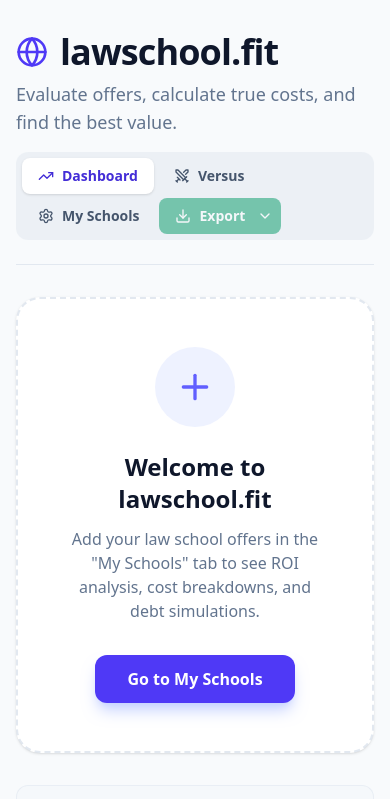
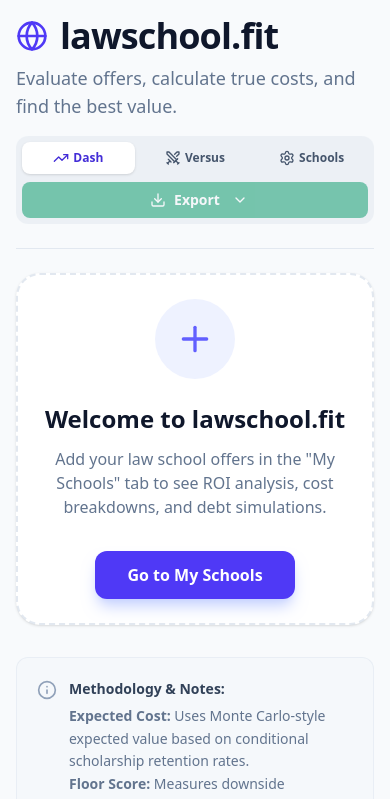
Before and after one commit to randomsoftwareguy1/Lawschool.fit, a React (Vite) app: page / in a window 390 px wide. Shown: the top 799 px of the page. Built offline with nearby package versions, Linux system fonts and the light colour scheme.

Commit message:
Optimized mobile viewing

```diff
--- a/src/App.tsx
+++ b/src/App.tsx
@@ -376,7 +376,7 @@ function ScholarshipSimulator({ data }: { data: CalculatedSchool[] }) {
         </div>
 
         <div className="lg:col-span-2 space-y-6">
-          <div className="grid grid-cols-2 md:grid-cols-4 gap-4">
+          <div className="grid grid-cols-2 lg:grid-cols-4 gap-3 sm:gap-4">
             <div className="bg-slate-50 p-4 rounded-xl border border-slate-200">
               <div className="text-xs font-bold text-slate-500 uppercase tracking-wider mb-1">Risk of Loss</div>
               <div className="text-2xl font-black text-rose-600">{(condRate * 100).toFixed(1)}%</div>
@@ -480,7 +480,7 @@ function VersusMode({ data, setMainTab }: { data: CalculatedSchool[], setMainTab
 
   if (data.length < 2) {
     return (
-      <div className="bg-slate-900 rounded-3xl p-12 text-center border-2 border-dashed border-slate-700 shadow-xl relative overflow-hidden">
+      <div className="bg-slate-900 rounded-3xl p-6 md:p-12 text-center border-2 border-dashed border-slate-700 shadow-xl relative overflow-hidden">
         <div className="absolute inset-0 bg-gradient-to-br from-indigo-500/10 to-rose-500/10 opacity-50" />
         <div className="relative z-10 max-w-md mx-auto">
           <div className="w-20 h-20 bg-slate-800 rounded-full flex items-center justify-center mx-auto mb-6 border-2 border-slate-700">
@@ -528,9 +528,9 @@ function VersusMode({ data, setMainTab }: { data: CalculatedSchool[], setMainTab
 
     return (
       <div className="flex flex-col gap-1 mb-6 group">
-        <div className="flex justify-between text-xs font-black text-slate-400 uppercase tracking-widest px-2">
+        <div className="flex justify-between text-[10px] sm:text-xs font-black text-slate-400 uppercase tracking-widest px-1 sm:px-2">
           <span className={cn("transition-colors", isP1Better ? "text-indigo-400 drop-shadow-[0_0_8px_rgba(129,140,248,0.8)]" : "")}>{format(val1)}</span>
-          <span className="group-hover:text-white transition-colors">{label}</span>
+          <span className="group-hover:text-white transition-colors text-center px-1">{label}</span>
           <span className={cn("transition-colors", isP2Better ? "text-rose-400 drop-shadow-[0_0_8px_rgba(251,113,133,0.8)]" : "")}>{format(val2)}</span>
         </div>
         <div className="flex h-6 bg-slate-950 rounded-sm overflow-hidden relative border-2 border-slate-800 shadow-inner">
@@ -578,16 +578,16 @@ function VersusMode({ data, setMainTab }: { data: CalculatedSchool[], setMainTab
         )}
       </AnimatePresence>
 
-      <div className="text-center mb-12 relative z-10">
+      <div className="text-center mb-8 md:mb-12 relative z-10">
         <motion.h2
           animate={isFighting ? { scale: [1, 1.1, 1], rotate: [0, -2, 2, 0] } : {}}
           transition={{ duration: 0.3, repeat: isFighting ? Infinity : 0 }}
-          className="text-6xl font-black italic tracking-tighter text-transparent bg-clip-text bg-gradient-to-r from-yellow-400 via-amber-500 to-orange-500 drop-shadow-[0_5px_5px_rgba(0,0,0,0.8)]"
+          className="text-4xl md:text-6xl font-black italic tracking-tighter text-transparent bg-clip-text bg-gradient-to-r from-yellow-400 via-amber-500 to-orange-500 drop-shadow-[0_5px_5px_rgba(0,0,0,0.8)]"
           style={{ WebkitTextStroke: '2px #78350f' }}
         >
           MORTAL KOMBAT
         </motion.h2>
-        <p className="text-slate-400 mt-2 font-bold tracking-widest uppercase text-sm">Choose Your Destiny</p>
+        <p className="text-slate-400 mt-2 font-bold tracking-widest uppercase text-xs md:text-sm">Choose Your Destiny</p>
       </div>
 
       <div className="flex flex-col md:flex-row gap-8 items-center justify-between relative z-10">
@@ -610,7 +610,7 @@ function VersusMode({ data, setMainTab }: { data: CalculatedSchool[], setMainTab
               key={p1.composite}
               initial={{ scale: 0.5, opacity: 0 }}
               animate={{ scale: 1, opacity: 1 }}
-              className="text-7xl font-black text-indigo-400 drop-shadow-[0_0_15px_rgba(99,102,241,0.8)]"
+              className="text-5xl md:text-7xl font-black text-indigo-400 drop-shadow-[0_0_15px_rgba(99,102,241,0.8)]"
             >
               {formatDecimal(p1.composite)}
             </motion.div>
@@ -623,9 +623,9 @@ function VersusMode({ data, setMainTab }: { data: CalculatedSchool[], setMainTab
           <motion.div
             animate={isFighting ? { scale: [1, 1.5, 1], rotate: [0, 180, 360] } : {}}
             transition={{ duration: 0.5 }}
-            className="w-24 h-24 bg-gradient-to-br from-yellow-400 to-orange-600 rounded-full flex items-center justify-center border-4 border-white shadow-[0_0_50px_rgba(245,158,11,0.8)]"
+            className="w-16 h-16 md:w-24 md:h-24 bg-gradient-to-br from-yellow-400 to-orange-600 rounded-full flex items-center justify-center border-4 border-white shadow-[0_0_50px_rgba(245,158,11,0.8)]"
           >
-            <span className="text-4xl font-black italic text-white drop-shadow-[0_2px_2px_rgba(0,0,0,0.8)]">VS</span>
+            <span className="text-2xl md:text-4xl font-black italic text-white drop-shadow-[0_2px_2px_rgba(0,0,0,0.8)]">VS</span>
           </motion.div>
         </div>
 
@@ -649,7 +649,7 @@ function VersusMode({ data, setMainTab }: { data: CalculatedSchool[], setMainTab
               key={p2.composite}
               initial={{ scale: 0.5, opacity: 0 }}
               animate={{ scale: 1, opacity: 1 }}
-              className="text-7xl font-black text-rose-400 drop-shadow-[0_0_15px_rgba(225,29,72,0.8)]"
+              className="text-5xl md:text-7xl font-black text-rose-400 drop-shadow-[0_0_15px_rgba(225,29,72,0.8)]"
             >
               {formatDecimal(p2.composite)}
             </motion.div>
@@ -659,7 +659,7 @@ function VersusMode({ data, setMainTab }: { data: CalculatedSchool[], setMainTab
       </div>
 
       {/* Stats Comparison */}
-      <div className="mt-12 max-w-3xl mx-auto relative z-10 bg-slate-950/80 p-8 rounded-none border-2 border-slate-700 shadow-[inset_0_0_20px_rgba(0,0,0,0.8)]">
+      <div className="mt-12 max-w-3xl mx-auto relative z-10 bg-slate-950/80 p-4 sm:p-8 rounded-none border-2 border-slate-700 shadow-[inset_0_0_20px_rgba(0,0,0,0.8)]">
         <StatCompare label="Financial Ruin (3Yr COA)" val1={p1.totalCOA} val2={p2.totalCOA} invert format={formatCurrency} />
         <StatCompare label="Prestige Level (Rank)" val1={p1.rank} val2={p2.rank} invert format={(v: number) => `#${v}`} />
         <StatCompare label="Sellout Potential (BigLaw %)" val1={p1.biglaw} val2={p2.biglaw} format={(v: number) => `${v}%`} />
@@ -675,11 +675,11 @@ function VersusMode({ data, setMainTab }: { data: CalculatedSchool[], setMainTab
           transition={{ type: "spring", damping: 12, stiffness: 100 }}
           className="mt-12 text-center relative z-20"
         >
-          <div className="inline-block bg-gradient-to-b from-yellow-300 to-yellow-600 px-12 py-6 rounded-none border-4 border-white shadow-[0_0_60px_rgba(234,179,8,0.6)] transform -skew-x-12">
-            <div className="text-5xl font-black italic text-slate-900 drop-shadow-[0_2px_0_rgba(255,255,255,0.5)] uppercase tracking-tighter">
+          <div className="inline-block bg-gradient-to-b from-yellow-300 to-yellow-600 px-6 py-4 md:px-12 md:py-6 rounded-none border-4 border-white shadow-[0_0_60px_rgba(234,179,8,0.6)] transform -skew-x-12">
+            <div className="text-3xl md:text-5xl font-black italic text-slate-900 drop-shadow-[0_2px_0_rgba(255,255,255,0.5)] uppercase tracking-tighter">
               {winner.name} WINS
             </div>
-            <div className="text-sm font-bold text-red-900 mt-2 tracking-widest uppercase">
+            <div className="text-xs md:text-sm font-bold text-red-900 mt-2 tracking-widest uppercase">
               {getRoast()}
             </div>
           </div>
@@ -786,7 +786,7 @@ function DataEditor({ schools, setSchools }: { schools: SchoolData[], setSchools
                 />
               </div>
 
-              <div className="grid grid-cols-2 gap-4">
+              <div className="grid grid-cols-1 sm:grid-cols-2 gap-3 sm:gap-4">
                 <div>
                   <label className="block text-xs font-bold text-slate-500 uppercase tracking-wider mb-1">US News Rank</label>
                   <input
@@ -807,7 +807,7 @@ function DataEditor({ schools, setSchools }: { schools: SchoolData[], setSchools
                 </div>
               </div>
 
-              <div className="grid grid-cols-2 gap-4">
+              <div className="grid grid-cols-1 sm:grid-cols-2 gap-3 sm:gap-4">
                 <div>
                   <label className="block text-xs font-bold text-slate-500 uppercase tracking-wider mb-1">Gross Tuition Y1</label>
                   <input
@@ -838,7 +838,7 @@ function DataEditor({ schools, setSchools }: { schools: SchoolData[], setSchools
                 />
               </div>
 
-              <div className="grid grid-cols-2 gap-4">
+              <div className="grid grid-cols-1 sm:grid-cols-2 gap-3 sm:gap-4">
                 <div>
                   <label className="block text-xs font-bold text-slate-500 uppercase tracking-wider mb-1">Cond. Type</label>
                   <select
@@ -874,7 +874,7 @@ function DataEditor({ schools, setSchools }: { schools: SchoolData[], setSchools
                   animate={{ opacity: 1, height: 'auto' }}
                   className="space-y-4 pt-4 border-t border-slate-100"
                 >
-                  <div className="grid grid-cols-2 gap-4">
+                  <div className="grid grid-cols-1 sm:grid-cols-2 gap-3 sm:gap-4">
                     <div>
                       <label className="block text-xs font-bold text-slate-500 uppercase tracking-wider mb-1">BigLaw %</label>
                       <input
@@ -895,7 +895,7 @@ function DataEditor({ schools, setSchools }: { schools: SchoolData[], setSchools
                     </div>
                   </div>
 
-                  <div className="grid grid-cols-2 gap-4">
+                  <div className="grid grid-cols-1 sm:grid-cols-2 gap-3 sm:gap-4">
                     <div>
                       <label className="block text-xs font-bold text-slate-500 uppercase tracking-wider mb-1">Bar Pass %</label>
                       <input
@@ -916,7 +916,7 @@ function DataEditor({ schools, setSchools }: { schools: SchoolData[], setSchools
                     </div>
                   </div>
 
-                  <div className="grid grid-cols-2 gap-4">
+                  <div className="grid grid-cols-1 sm:grid-cols-2 gap-3 sm:gap-4">
                     <div>
                       <label className="block text-xs font-bold text-slate-500 uppercase tracking-wider mb-1">Borrow Rate (%)</label>
                       <input
@@ -1021,13 +1021,13 @@ function ExportButton({ data }: { data: CalculatedSchool[] }) {
   };
 
   return (
-    <div className="relative">
+    <div className="relative w-full md:w-auto">
       <button
         onClick={handleExport}
         onMouseEnter={() => sounds.playHover()}
         disabled={data.length === 0}
         className={cn(
-          "px-4 py-2 rounded-lg text-sm font-bold transition-all flex items-center gap-2 bg-emerald-600 text-white hover:bg-emerald-700 disabled:opacity-50 disabled:cursor-not-allowed",
+          "w-full md:w-auto justify-center px-4 py-2 rounded-lg text-sm font-bold transition-all flex items-center gap-2 bg-emerald-600 text-white hover:bg-emerald-700 disabled:opacity-50 disabled:cursor-not-allowed",
           !canDetect && "pr-2"
         )}
       >
@@ -1138,7 +1138,7 @@ export default function App() {
 
   return (
     <div className="min-h-screen bg-[#f8fafc] text-slate-900 font-sans selection:bg-indigo-100 selection:text-indigo-900">
-      <div className="max-w-7xl mx-auto px-4 py-8 sm:px-6 lg:px-8 space-y-8">
+      <div className="max-w-7xl mx-auto px-4 py-4 sm:py-8 sm:px-6 lg:px-8 space-y-6 sm:space-y-8">
 
         {/* Main Header & Navigation */}
         <header className="flex flex-col md:flex-row md:items-end justify-between gap-4 border-b border-slate-200 pb-6">
@@ -1150,29 +1150,31 @@ export default function App() {
             <p className="text-slate-500 mt-2 text-lg">Evaluate offers, calculate true costs, and find the best value.</p>
           </div>
 
-          <div className="flex flex-wrap bg-slate-200/50 p-1.5 rounded-xl self-start md:self-auto gap-1">
+          <div className="flex flex-wrap bg-slate-200/50 p-1.5 rounded-xl self-start md:self-auto gap-1 w-full md:w-auto">
             <button
               onClick={() => { sounds.playClick(); setMainTab('dashboard'); }}
               onMouseEnter={() => sounds.playHover()}
-              className={cn("px-4 py-2 rounded-lg text-sm font-bold transition-all flex items-center gap-2", mainTab === 'dashboard' ? "bg-white text-indigo-700 shadow-sm" : "text-slate-600 hover:text-slate-900 hover:bg-slate-200/50")}
+              className={cn("flex-1 md:flex-none justify-center px-3 sm:px-4 py-2 rounded-lg text-xs sm:text-sm font-bold transition-all flex items-center gap-1 sm:gap-2", mainTab === 'dashboard' ? "bg-white text-indigo-700 shadow-sm" : "text-slate-600 hover:text-slate-900 hover:bg-slate-200/50")}
             >
-              <TrendingUp className="w-4 h-4" /> Dashboard
+              <TrendingUp className="w-4 h-4" /> <span className="hidden sm:inline">Dashboard</span><span className="sm:hidden">Dash</span>
             </button>
             <button
               onClick={() => { sounds.playClick(); setMainTab('versus'); }}
               onMouseEnter={() => sounds.playHover()}
-              className={cn("px-4 py-2 rounded-lg text-sm font-bold transition-all flex items-center gap-2", mainTab === 'versus' ? "bg-white text-rose-600 shadow-sm" : "text-slate-600 hover:text-slate-900 hover:bg-slate-200/50")}
+              className={cn("flex-1 md:flex-none justify-center px-3 sm:px-4 py-2 rounded-lg text-xs sm:text-sm font-bold transition-all flex items-center gap-1 sm:gap-2", mainTab === 'versus' ? "bg-white text-rose-600 shadow-sm" : "text-slate-600 hover:text-slate-900 hover:bg-slate-200/50")}
             >
               <Swords className="w-4 h-4" /> Versus
             </button>
             <button
               onClick={() => { sounds.playClick(); setMainTab('editor'); }}
               onMouseEnter={() => sounds.playHover()}
-              className={cn("px-4 py-2 rounded-lg text-sm font-bold transition-all flex items-center gap-2", mainTab === 'editor' ? "bg-white text-slate-900 shadow-sm" : "text-slate-600 hover:text-slate-900 hover:bg-slate-200/50")}
+              className={cn("flex-1 md:flex-none justify-center px-3 sm:px-4 py-2 rounded-lg text-xs sm:text-sm font-bold transition-all flex items-center gap-1 sm:gap-2", mainTab === 'editor' ? "bg-white text-slate-900 shadow-sm" : "text-slate-600 hover:text-slate-900 hover:bg-slate-200/50")}
             >
-              <Settings className="w-4 h-4" /> My Schools
+              <Settings className="w-4 h-4" /> <span className="hidden sm:inline">My Schools</span><span className="sm:hidden">Schools</span>
             </button>
-            <ExportButton data={data} />
+            <div className="w-full md:w-auto mt-1 md:mt-0">
+              <ExportButton data={data} />
+            </div>
           </div>
         </header>
 
@@ -1182,7 +1184,7 @@ export default function App() {
         {mainTab === 'dashboard' && (
           <div className="space-y-8">
             {data.length === 0 ? (
-              <div className="bg-white rounded-3xl p-12 text-center border-2 border-dashed border-slate-200 shadow-sm">
+              <div className="bg-white rounded-3xl p-6 md:p-12 text-center border-2 border-dashed border-slate-200 shadow-sm">
                 <div className="max-w-md mx-auto">
                   <div className="w-20 h-20 bg-indigo-50 rounded-full flex items-center justify-center mx-auto mb-6">
                     <Plus className="w-10 h-10 text-indigo-500" />
@@ -1200,14 +1202,14 @@ export default function App() {
             ) : (
               <>
                 {/* Sub-Tabs for Dashboard */}
-            <div className="flex bg-slate-100 p-1 rounded-xl shadow-inner inline-flex flex-wrap gap-1">
+            <div className="flex bg-slate-100 p-1 rounded-xl shadow-inner flex-wrap gap-1">
               {(['cost', 'roi', 'outcomes', 'simulator', 'payoff'] as const).map((tab) => (
                 <button
                   key={tab}
                   onClick={() => { sounds.playClick(); setDashTab(tab); }}
                   onMouseEnter={() => sounds.playHover()}
                   className={cn(
-                    "relative px-6 py-2.5 text-sm font-semibold rounded-lg transition-colors outline-none",
+                    "relative flex-1 sm:flex-none justify-center px-3 sm:px-6 py-2 sm:py-2.5 text-xs sm:text-sm font-semibold rounded-lg transition-colors outline-none",
                     dashTab === tab ? "text-indigo-700" : "text-slate-500 hover:text-slate-700"
                   )}
                 >
@@ -1268,7 +1270,7 @@ export default function App() {
                 >
                   {/* Cost Metric Cards */}
                   {costRanked.length > 0 && (
-                    <div className="grid grid-cols-1 md:grid-cols-4 gap-4">
+                    <div className="grid grid-cols-2 lg:grid-cols-4 gap-3 sm:gap-4">
                       {[
                         { label: "Lowest Expected COA", value: formatCurrency(costRanked[0].expectedTotalCOA), sub: costRanked[0].name, color: "text-emerald-600" },
                         { label: "Median Expected COA", value: formatCurrency(costRanked[Math.floor(costRanked.length / 2)].expectedTotalCOA), sub: "Across all offers", color: "text-slate-900" },
@@ -1428,7 +1430,7 @@ export default function App() {
                   className="space-y-8"
                 >
                   {/* ROI Metric Cards */}
-                  <div className="grid grid-cols-2 md:grid-cols-4 gap-4">
+                  <div className="grid grid-cols-2 lg:grid-cols-4 gap-3 sm:gap-4">
                     {[
                       { label: "Outcomes", weight: "35%", desc: "BigLaw %, Rank, LSAT", icon: Award, color: "text-indigo-600" },
                       { label: "Cost Score", weight: "25%", desc: "Inverse of total cost", icon: DollarSign, color: "text-emerald-600" },
@@ -1464,7 +1466,7 @@ export default function App() {
                       <select
                         value={scatterView}
                         onChange={(e) => { sounds.playClick(); setScatterView(e.target.value as keyof typeof SCATTER_VIEWS); }}
-                        className="bg-slate-50 border border-slate-200 text-slate-700 text-sm rounded-lg focus:ring-indigo-500 focus:border-indigo-500 block p-2 outline-none cursor-pointer"
+                        className="bg-slate-50 border border-slate-200 text-slate-700 text-sm rounded-lg focus:ring-indigo-500 focus:border-indigo-500 block p-2 outline-none cursor-pointer w-full sm:w-auto"
                       >
                         <option value="cost_vs_outcomes">Total COA vs. Outcomes</option>
                         <option value="cost_vs_composite">Total COA vs. Composite Score</option>
```
